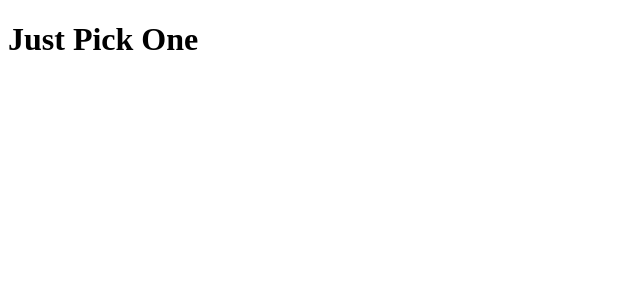
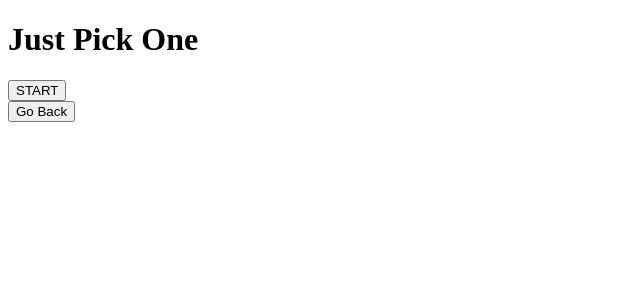
Before and after one commit to idrisimo/fp-Just-pick-one, a React app in the folder client/: page /HostWaitingRoom in a window 1280 px wide. Before the commit this address had no page. Shown: the top 300 px of the page, without its empty margins (0-640 px from the left). Built offline with nearby package versions, Linux system fonts and the light colour scheme.

Commit message:
creating host waiting room

```diff
--- a/client/src/App.jsx
+++ b/client/src/App.jsx
@@ -2,7 +2,7 @@ import React from "react";
 import  {Routes, Route } from 'react-router-dom';
 import { EditPreferences, FilmSwipe, Filters, Home, HowItWorks,
          Login, Randomiser, RandomMatch, Register, StreamingService,
-         UsedPreferences, UserAccount, UserMatch, WaitingRoom } from './pages';
+         UsedPreferences, UserAccount, UserMatch, WaitingRoom, HostWaitingRoom } from './pages';
 
 
 function App() {
@@ -18,6 +18,7 @@ function App() {
                     <Route path="/FilmSwipe" element={<FilmSwipe />}/>
                     <Route path="/Filters" element={<Filters />}/>
                     <Route path="/" element={<Home />}/>
+                    <Route path="/HostWaitingRoom" element={<HostWaitingRoom />}/>
                     <Route path="/HowItWorks" element={<HowItWorks />}/>
                     <Route path="/Login" element={<Login />} />
                     <Route path="/Randomiser" element={<Randomiser />}/>
--- /dev/null
+++ b/client/src/pages/HostWaitingRoom/index.js
@@ -0,0 +1,13 @@
+import React from "react";
+import { BackButton } from "../../components";
+
+export function HostWaitingRoom() {
+
+    return(
+        <>
+
+        <input type="submit" value="START" style={{cursor: 'pointer'}}/>
+        <BackButton />
+        </>
+    )
+}
--- a/client/src/pages/index.js
+++ b/client/src/pages/index.js
@@ -12,3 +12,4 @@ export { UserMatch } from './UserMatch';
 export { RandomMatch } from './RandomMatch';
 export { UsedPreferences } from './UsedPreferences';
 export { EditPreferences } from './EditPreferences';
+export { HostWaitingRoom } from './HostWaitingRoom';
```
